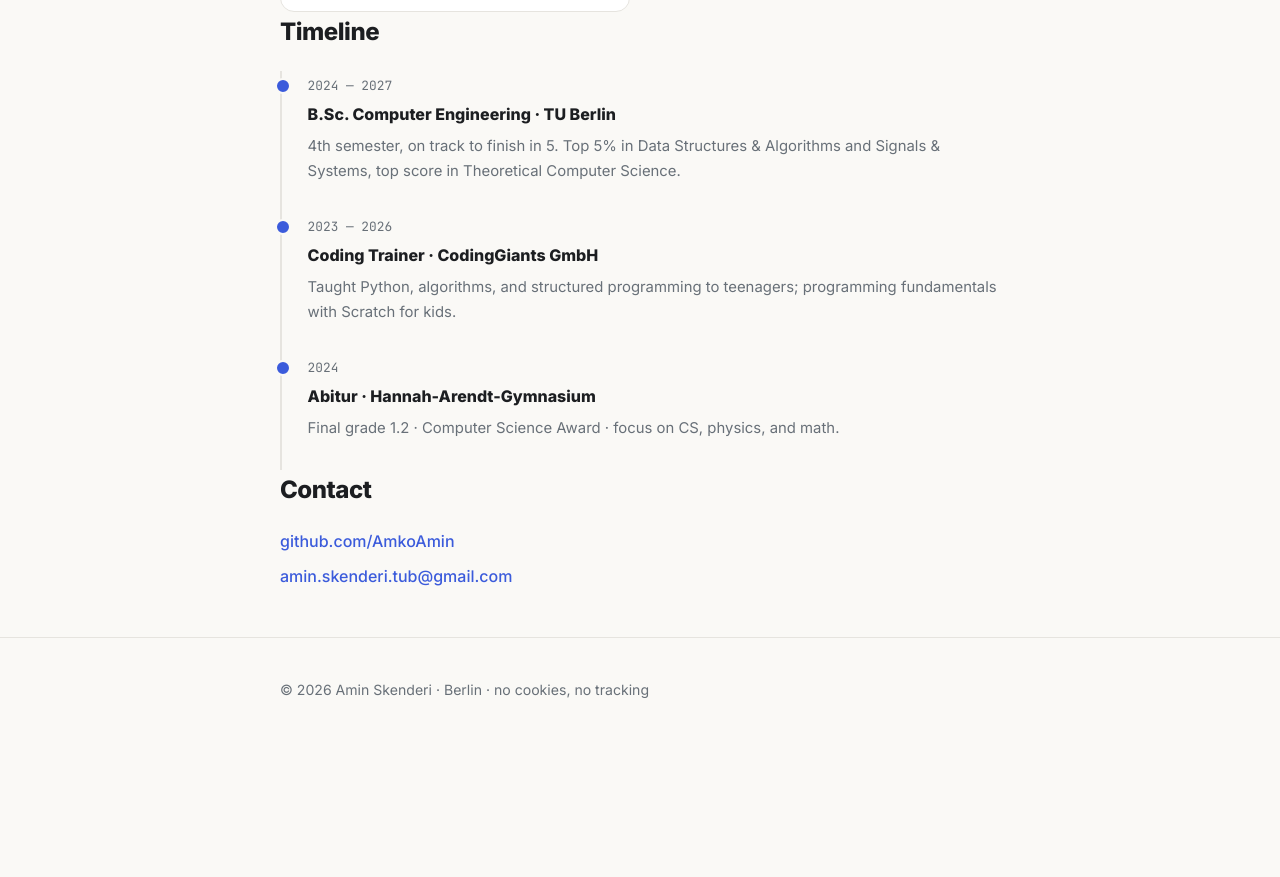
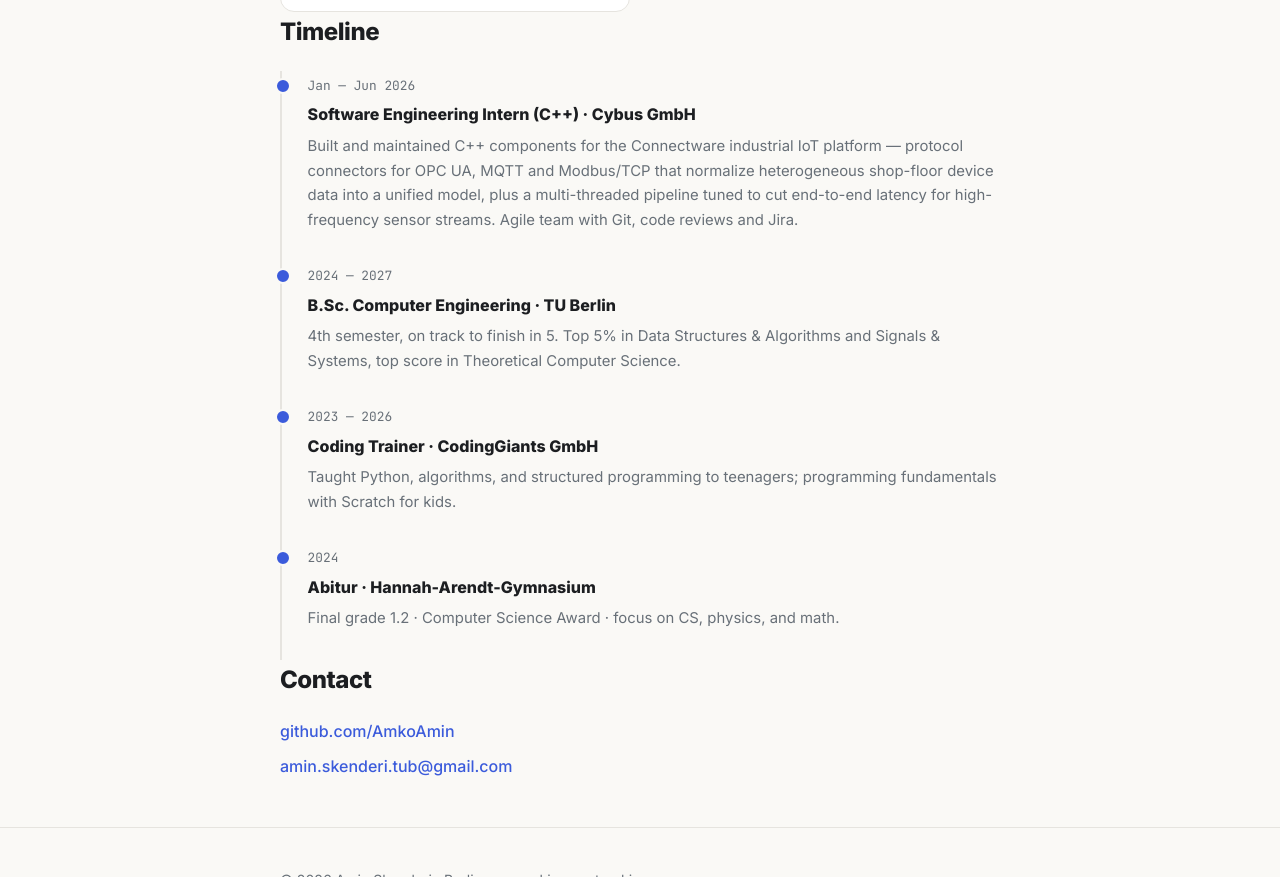
Before and after one commit to AmkoAmin/AmkoAmin.github.io, a plain HTML site: page index-alternative.html in a window 1280 px wide. Shown: the part 2270-3147 px from the top of the page. Before the commit the page ends 3011 px from the top, so only its background shows below. Drawn offline with Linux system fonts and the light colour scheme; no server answers.

Commit message:
cybus internship in die timeline beider versionen aufgenommen
Co-Authored-By: Claude Opus 4.8 <noreply@anthropic.com>

```diff
--- a/index-alternative.html
+++ b/index-alternative.html
@@ -200,6 +200,17 @@
       <h2>Timeline</h2>
       <ul class="timeline">
         <li>
+          <span class="time">Jan — Jun 2026</span>
+          <div>
+            <h3>Software Engineering Intern (C++) · Cybus GmbH</h3>
+            <p>Built and maintained C++ components for the Connectware industrial
+            IoT platform — protocol connectors for OPC UA, MQTT and Modbus/TCP that
+            normalize heterogeneous shop-floor device data into a unified model, plus
+            a multi-threaded pipeline tuned to cut end-to-end latency for high-frequency
+            sensor streams. Agile team with Git, code reviews and Jira.</p>
+          </div>
+        </li>
+        <li>
           <span class="time">2024 — 2027</span>
           <div>
             <h3>B.Sc. Computer Engineering · TU Berlin</h3>
```
Also changed, not shown: index.html (+11 -0 lines).
